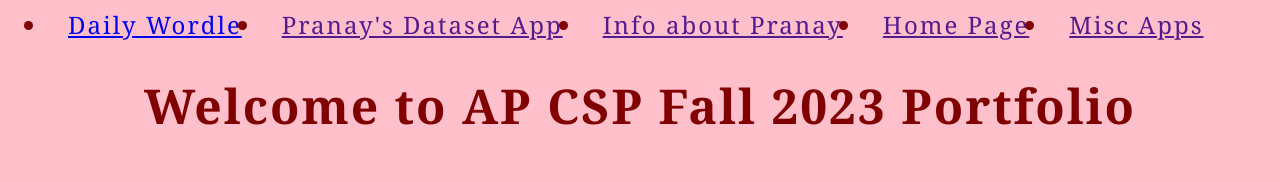
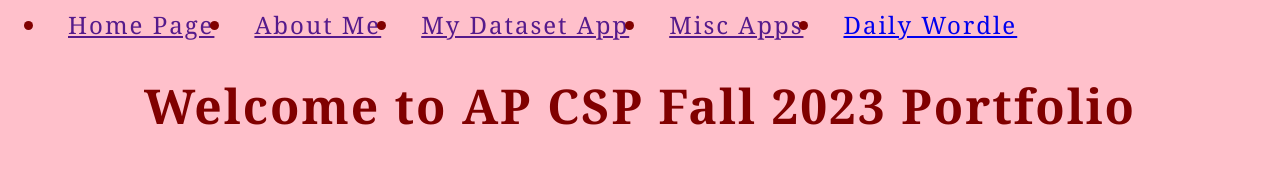
Before and after one commit to WVCS/website-pranayk111, a plain HTML site: page index.html in a window 1280 px wide. Shown: the top 182 px of the page. Drawn offline with Linux system fonts and the light colour scheme.

Commit message:
index.html

```diff
--- a/index.html
+++ b/index.html
@@ -7,11 +7,11 @@
   </head>
   <body>
     <ul>
+      <li><a href = ""> Home Page </a> </li>
+      <li><a href = ""> About Me </a> </li>
+      <li><a href = ""> My Dataset App </a> </li>
+      <li><a href = ""> Misc Apps </a> </li>
       <li><a href = "https://www.nytimes.com/games/wordle/index.html"> Daily Wordle </a> </li>
-      <li><a href = ""> Pranay's Dataset App </a> </li>
-      <li><a href = ""> Info about Pranay </a> </li>
-      <li><a href = ""> Home Page </a> </li>
-      <li><a href = ""> Misc Apps </a> </li>
     </ul>
     <br>
     <center>
```
